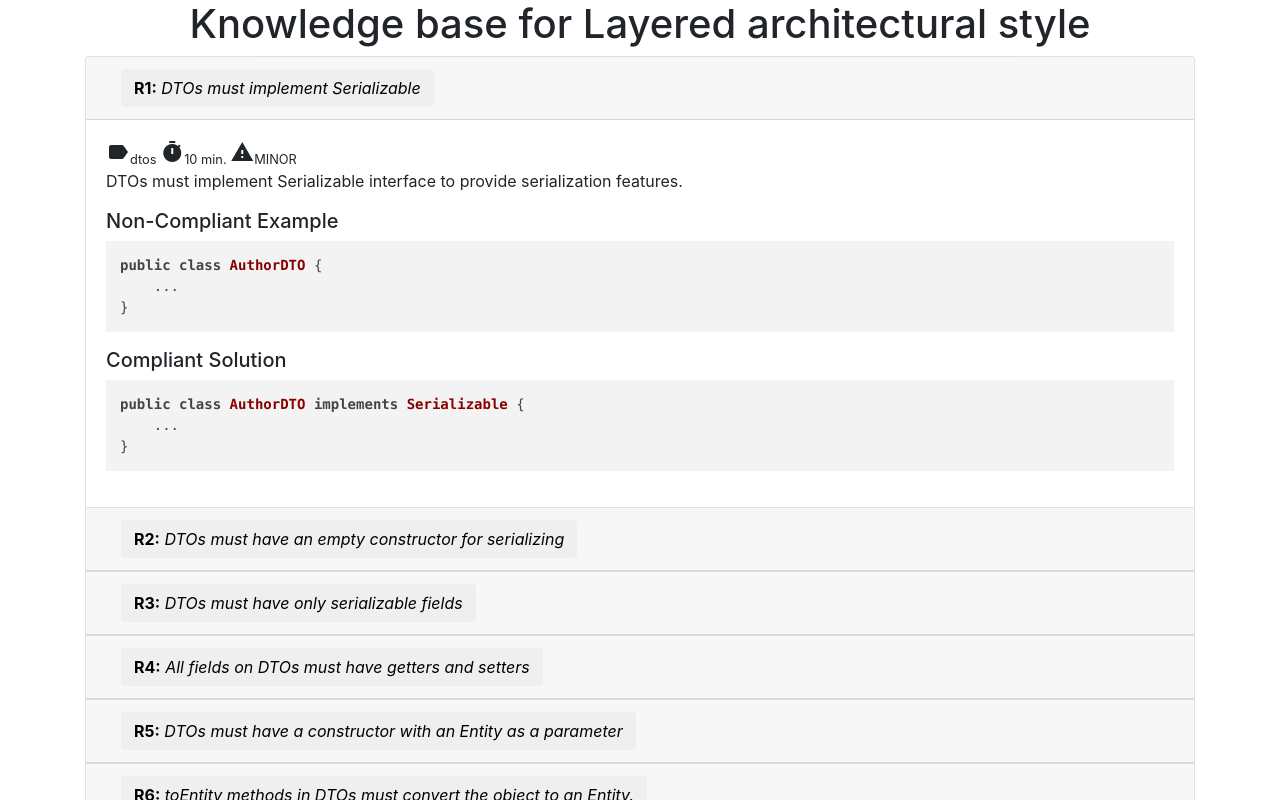
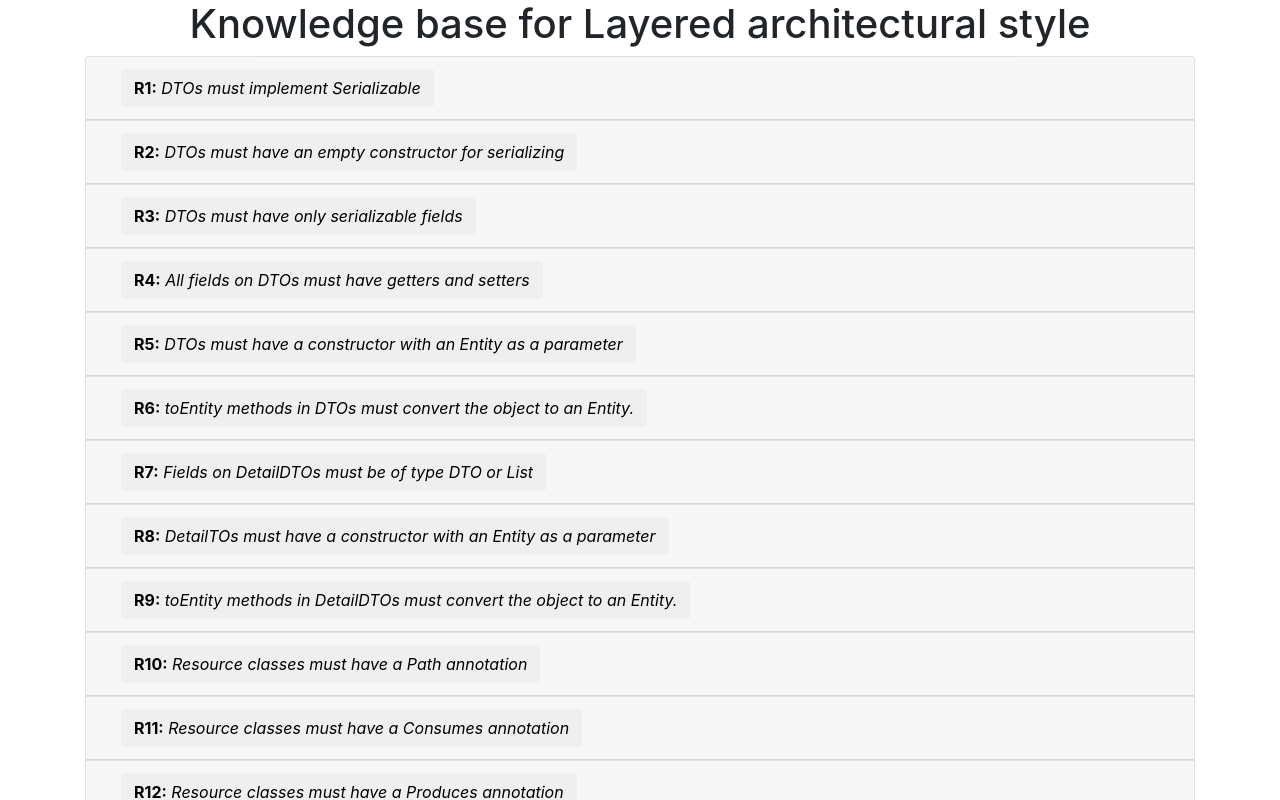
Before and after one commit to SELF-Software-Evolution-Lab/ArchIDKnowledgeBase, a React (Create React App) app: page / in a window 1280 px wide. Shown: the top 800 px of the page. Built offline with nearby package versions, Linux system fonts and the light colour scheme.

Commit message:
Knowledge base linking

```diff
--- a/src/App.js
+++ b/src/App.js
@@ -3,6 +3,14 @@ import './App.css';
 
 
 class App extends Component {
+
+    constructor(props) {
+        super(props);
+        this.state = {
+            showing: 0
+        }
+    }
+
     rulesData = [
         {
             action: "Implement Serializable interface in this DTO",
@@ -267,6 +275,12 @@ public AuthorDTO getAuthor(@PathParam("authorId") Long id) {
         },
     ];
 
+    componentDidMount() {
+        this.setState({
+            showing: parseInt(window.location.hash.charAt( window.location.hash.length - 1))
+        })
+    }
+
     render() {
         return (
             <div className="App container">
@@ -277,13 +291,13 @@ public AuthorDTO getAuthor(@PathParam("authorId") Long id) {
                             <div className="card-header" id={"heading" + id}>
                                 <h4 className="mb-0 container">
                                     <button className="btn" type="button" data-toggle="collapse"
-                                            data-target={"#collapse" + id} aria-expanded={id === 0 ? "true" : "false"}
+                                            data-target={"#collapse" + id} aria-expanded={id === this.state.showing ? "true" : "false"}
                                             aria-controls={"#collapse" + id}>
                                         <strong>R{id + 1}:</strong> <em>{rule.title}</em>
                                     </button>
                                 </h4>
                             </div>
-                            <div id={"collapse" + id} className={"collapse " + (id === 0 ? "show" : "")}
+                            <div id={"collapse" + id} className={"collapse " + (id === this.state.showing ? "show" : "")}
                                  aria-labelledby={"heading" + id}
                                  data-parent="#accordion">
                                 <div className="card-body">
```
